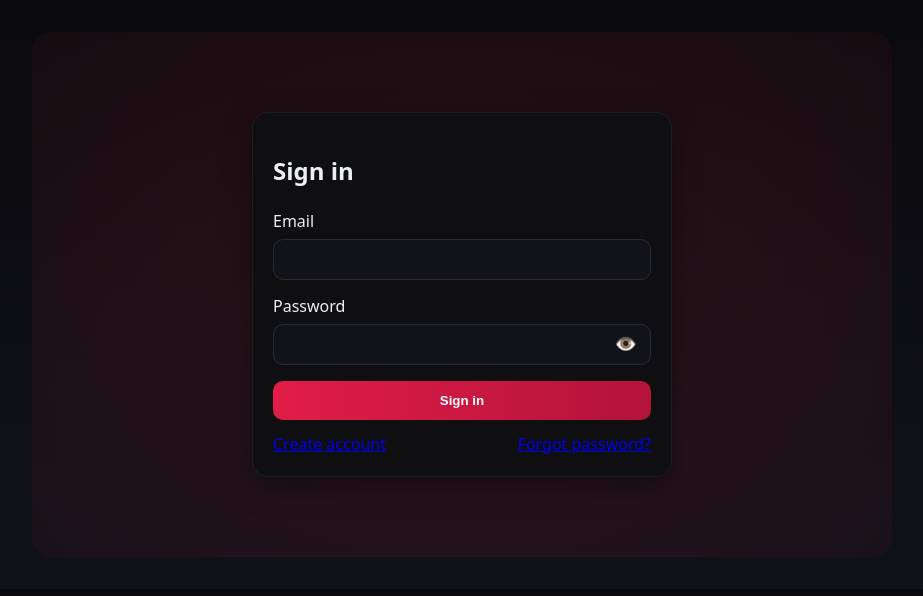
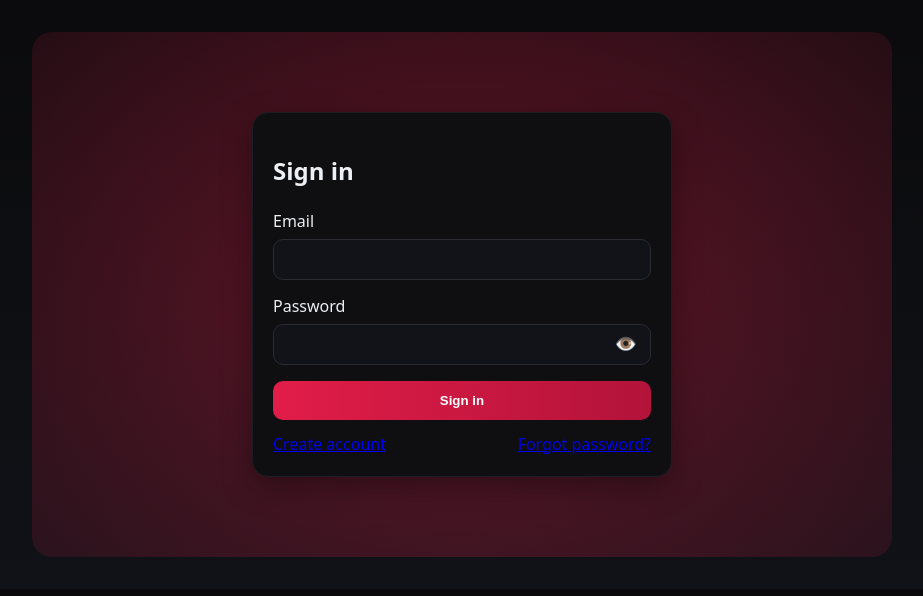
Before and after one commit to TheGamerJay/Mini-Assistant, a Flask app: page /login in a window 1280 px wide. Shown: the part 61-657 px from the top of the page, without its empty margins (178-1101 px from the left). Run offline with Flask 3, Linux system fonts and the light colour scheme.

Commit message:
Increase red background brightness around login areas
Changed opacity from .15 to .4 for more vibrant red casino atmosphere around auth cards.

🤖 Generated with [Claude Code](https://claude.ai/code)

Co-Authored-By: Claude <noreply@anthropic.com>

```diff
--- a/static/css/main.css
+++ b/static/css/main.css
@@ -6,7 +6,7 @@
 }
 *{box-sizing:border-box}
 body.mcw{margin:0;background:linear-gradient(180deg,#0A0A0C 0%,#111217 100%);color:var(--ink);font:16px/1.5 system-ui,Segoe UI,Roboto,Arial}
-body.mcw .container:has(.card.auth){background:radial-gradient(800px 600px at 50% 50%,rgba(225,29,72,.15),transparent);border-radius:20px;padding:40px 16px}
+body.mcw .container:has(.card.auth){background:radial-gradient(800px 600px at 50% 50%,rgba(225,29,72,.4),transparent);border-radius:20px;padding:40px 16px}
 .container{max-width:860px;margin:32px auto;padding:0 16px}
 .site-header{display:flex;align-items:center;justify-content:space-between;padding:16px 20px;border-bottom:1px solid #1c1d22;background:#0A0A0C;position:sticky;top:0}
 .brand{display:flex;align-items:center;gap:12px}
```
